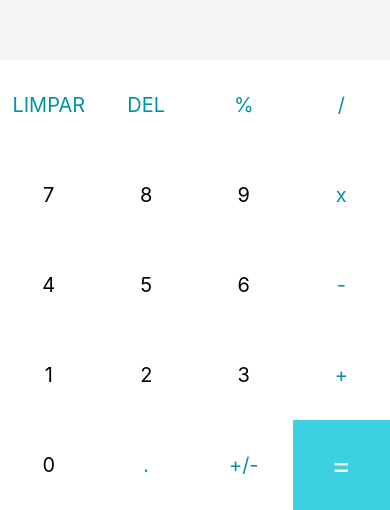
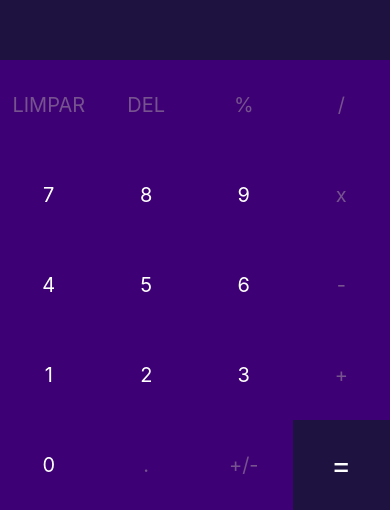
Before and after one commit to DevMauricioBernardes/Atv01Calc, a React Native app: screen / in a window 390 px wide. Shown: the part 334-844 px from the top of the page. Built offline with nearby package versions, Linux system fonts and the light colour scheme.

Commit message:
novas-cores

```diff
--- a/App.js
+++ b/App.js
@@ -90,12 +90,12 @@
 
         {buttons.map((button) =>
           button === '=' ? // Mapeamento do botão =
-        <TouchableOpacity onPress={() => handleInput(button)} key={button} style={[styles.button, {backgroundColor: '#3dd0e3'}]}>
+        <TouchableOpacity onPress={() => handleInput(button)} key={button} style={[styles.button, {backgroundColor: '#1e1240'}]}>
           <Text style={[styles.textButton, {color: "white", fontSize: 30}]}>{button}</Text>
         </TouchableOpacity>
           : // Mapeamento dos outros botões
           <TouchableOpacity onPress={() => handleInput(button)} key={button} style={styles.button}>
-            <Text style={[styles.textButton, {color: typeof(button) === 'number' ? 'black': '#0093a6'}]}>{button}</Text>
+            <Text style={[styles.textButton, {color: typeof(button) === 'number' ? 'white': '#76528f'}]}>{button}</Text>
           </TouchableOpacity>
         )}
       </View>
@@ -111,10 +111,10 @@
   results: {
     flex: 2,
     justifyContent: "center",
-    backgroundColor: "#f5f5f5"
+    backgroundColor: "#1e1240"
   },
   resultText: {
-    color: "#282F38",
+    color: "#fff",
     fontSize: 32,
     fontWeight: "bold",
     padding: 12,
@@ -131,7 +131,7 @@
     flexWrap: 'wrap'
   },
   button: {
-    backgroundColor: 'white',
+    backgroundColor: '#3d0075',
     alignItems: 'center',
     justifyContent: 'center',
     minWidth: 90,
```
